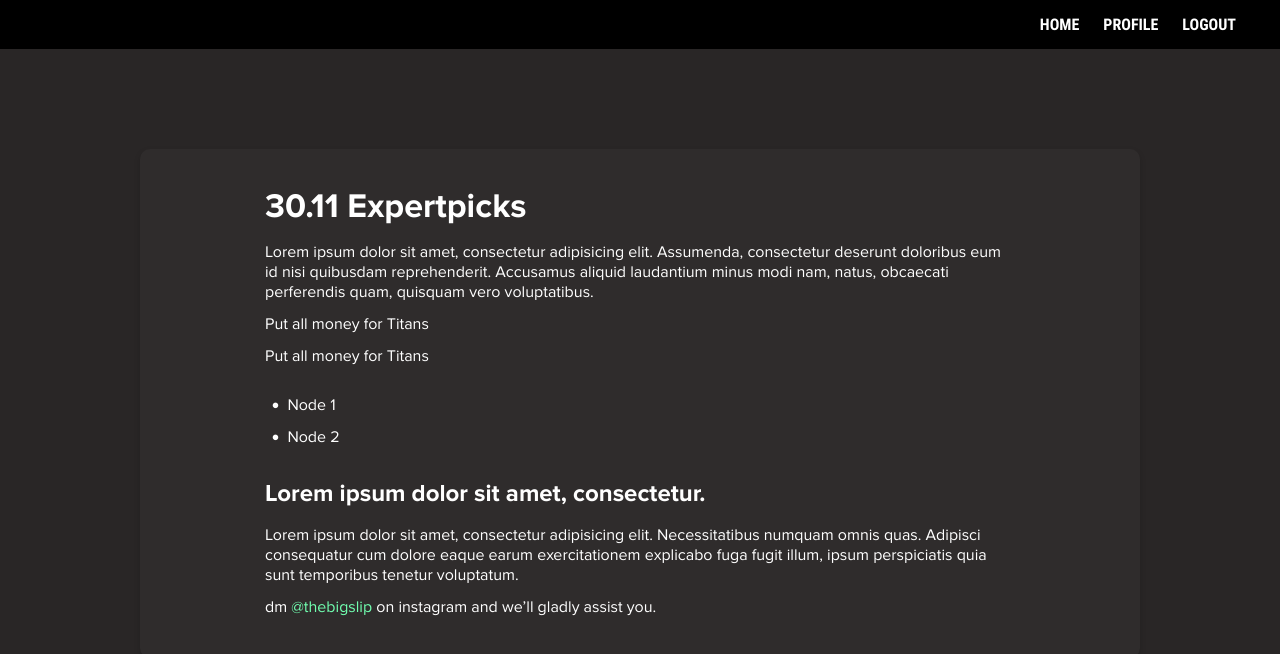
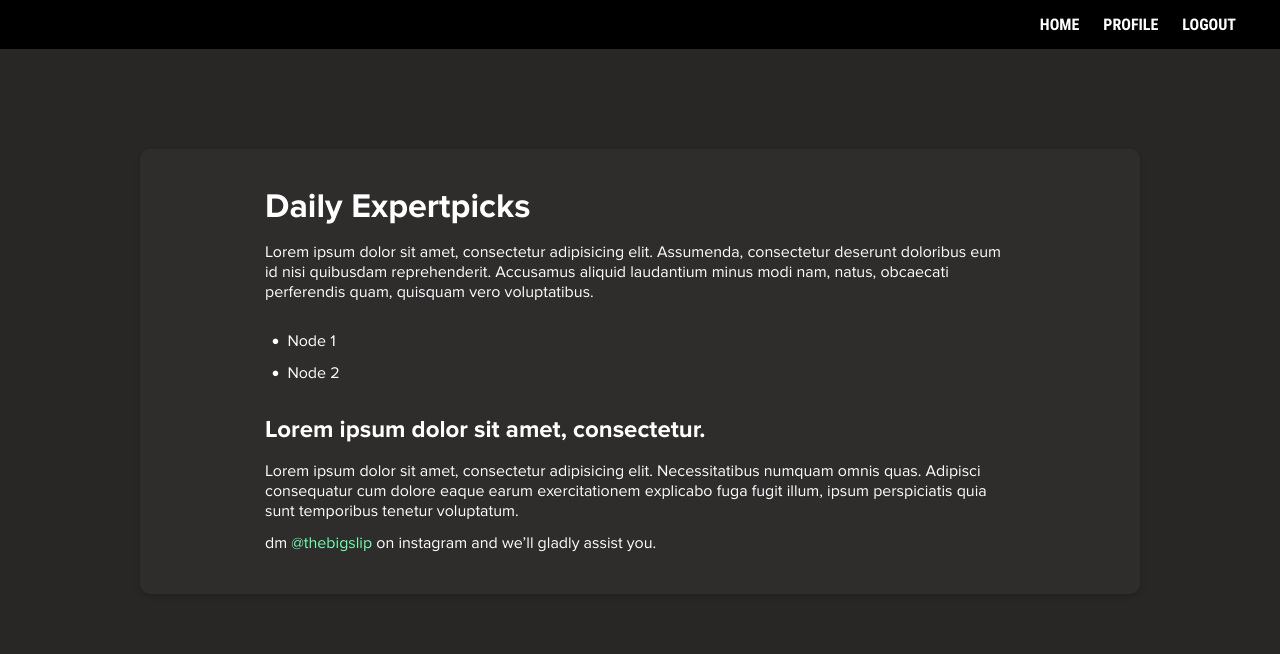
Before and after one commit to AlyStoned/cp, a plain HTML site: page bets.html in a window 1280 px wide. Drawn offline with Linux system fonts and the light colour scheme.

Commit message:
Update bets.html

```diff
--- a/bets.html
+++ b/bets.html
@@ -36,10 +36,8 @@
         <div class="container">
           <div class="bets-inner grey-inner">
             <div class="text-container">
-              <h2>30.11 Expertpicks</h2>
+              <h2>Daily Expertpicks</h2>
               <p>Lorem ipsum dolor sit amet, consectetur adipisicing elit. Assumenda, consectetur deserunt doloribus eum id nisi quibusdam reprehenderit. Accusamus aliquid laudantium minus modi nam, natus, obcaecati perferendis quam, quisquam vero voluptatibus.</p>
-              <p> Put all money for Titans </p>
-              <p> Put all money for Titans </p>
               <ul>
                   <li>Node 1 </li>
                   <li>Node 2 </li>
```
